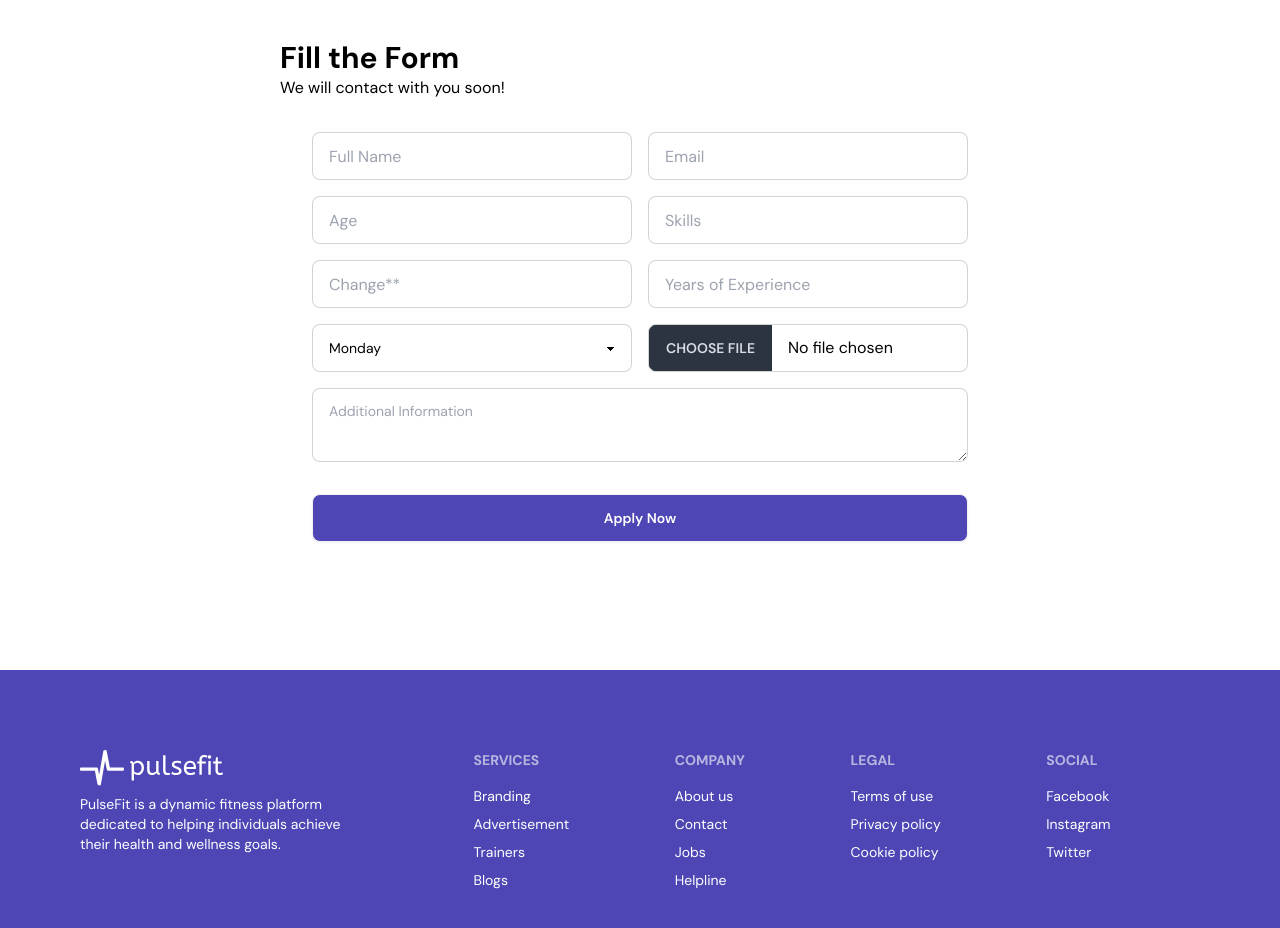
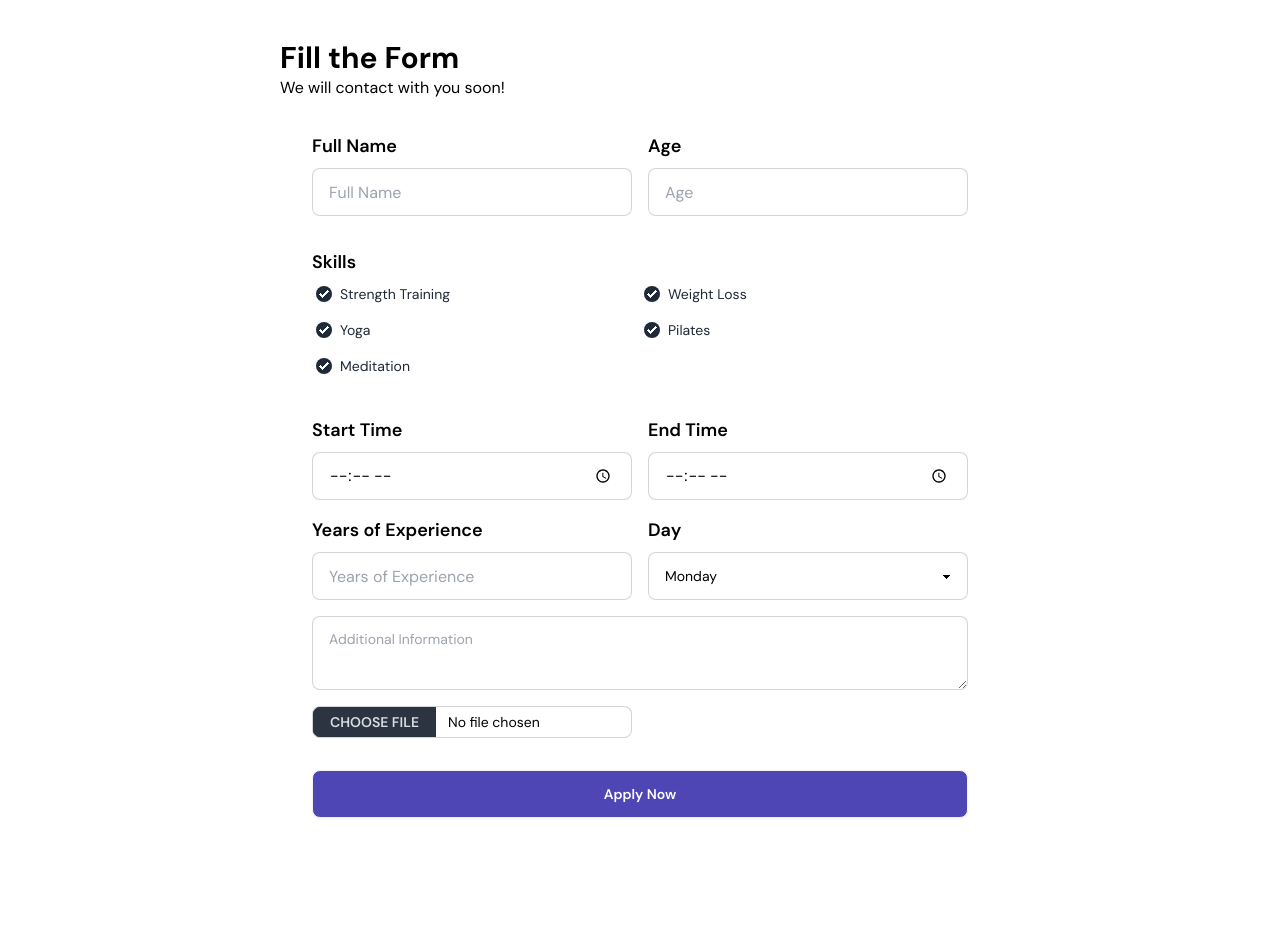
Before and after one commit to alexsarker/pulsefit-client, a React (Vite) app: page /applyTrainer in a window 1280 px wide. Shown: the part 800-1728 px from the top of the page. Built offline with nearby package versions, Linux system fonts and the light colour scheme; no server answers.

Commit message:
trainer detail area done

```diff
--- a/src/components/ApplyTrainer/ApplyForm.jsx
+++ b/src/components/ApplyTrainer/ApplyForm.jsx
@@ -1,4 +1,8 @@
+import { Toaster } from "react-hot-toast";
+import useAuth from "../../hooks/useAuth";
+
 const ApplyForm = () => {
+  const { user } = useAuth();
   return (
     <>
       <div className="card shrink-0 w-max mx-auto mb-24">
@@ -8,6 +12,7 @@ const ApplyForm = () => {
         </div>
         <form className="card-body gap-4 grid lg:grid-cols-2">
           <div className="form-control">
+            <h2 className="text-lg font-semibold pb-2">Full Name</h2>
             <input
               type="text"
               placeholder="Full Name"
@@ -15,47 +20,104 @@ const ApplyForm = () => {
               required
             />
           </div>
+
           <div className="form-control">
+            <h2 className="text-lg font-semibold pb-2">Age</h2>
             <input
-              type="email"
-              placeholder="Email"
+              type="number"
+              placeholder="Age"
+              className="input input-bordered"
+              min={0}
+              required
+            />
+          </div>
+
+          <div className="form-control col-span-2 my-4">
+            <h2 className="text-lg font-semibold">Skills</h2>
+            <div className="grid grid-cols-2">
+              <div className="flex">
+                <label className="label cursor-pointer gap-2">
+                  <input
+                    type="checkbox"
+                    defaultChecked
+                    className="checkbox checkbox-xs"
+                  />
+                  <span className="label-text">Strength Training </span>
+                </label>
+              </div>
+              <div className="flex">
+                <label className="label cursor-pointer gap-2">
+                  <input
+                    type="checkbox"
+                    defaultChecked
+                    className="checkbox checkbox-xs"
+                  />
+                  <span className="label-text">Weight Loss</span>
+                </label>
+              </div>
+              <div className="flex">
+                <label className="label cursor-pointer gap-2">
+                  <input
+                    type="checkbox"
+                    defaultChecked
+                    className="checkbox checkbox-xs"
+                  />
+                  <span className="label-text">Yoga</span>
+                </label>
+              </div>
+              <div className="flex">
+                <label className="label cursor-pointer gap-2">
+                  <input
+                    type="checkbox"
+                    defaultChecked
+                    className="checkbox checkbox-xs"
+                  />
+                  <span className="label-text">Pilates</span>
+                </label>
+              </div>
+              <div className="flex">
+                <label className="label cursor-pointer gap-2">
+                  <input
+                    type="checkbox"
+                    defaultChecked
+                    className="checkbox checkbox-xs"
+                  />
+                  <span className="label-text">Meditation</span>
+                </label>
+              </div>
+            </div>
+          </div>
+
+          <div className="form-control">
+            <h2 className="text-lg font-semibold pb-2">Start Time</h2>
+            <input
+              type="time"
+              placeholder="time"
               className="input input-bordered"
               required
             />
           </div>
           <div className="form-control">
+            <h2 className="text-lg font-semibold pb-2">End Time</h2>
             <input
-              type="number"
-              placeholder="Age"
+              type="time"
+              placeholder="time"
               className="input input-bordered"
               required
             />
           </div>
           <div className="form-control">
+            <h2 className="text-lg font-semibold pb-2">Years of Experience</h2>
             <input
-              type="text"
-              placeholder="Skills"
+              type="number"
+              placeholder="Years of Experience"
               className="input input-bordered"
+              min={0}
               required
             />
           </div>
           <div className="form-control">
-            <input
-              type="text"
-              placeholder="Change**"
-              className="input input-bordered"
-              required
-            />
-          </div>
-          <div className="form-control">
-            <input
-              type="number"
-              placeholder="Years of Experience"
-              className="input input-bordered"
-              required
-            />
-          </div>
-          <div className="form-control">
+            <h2 className="text-lg font-semibold pb-2">Day</h2>
             <select className="select select-bordered w-full max-w-xs">
               <option disabled defaultChecked required>
                 Select
@@ -67,17 +129,18 @@ const ApplyForm = () => {
               <option>Friday</option>
             </select>
           </div>
-          <div className="form-control">
-            <input
-              type="file"
-              className="file-input file-input-bordered w-full max-w-xs"
-            />
-          </div>
           <div className="form-control md:col-span-2 lg:col-span-2">
             <textarea
               className="textarea textarea-bordered"
               placeholder="Additional Information"
+              required
             ></textarea>
+          </div>
+          <div className="form-control">
+            <input
+              type="file"
+              className="file-input file-input-bordered file-input-sm w-full max-w-xs"
+            />
           </div>
           <div className="form-control mt-4 md:col-span-2 lg:col-span-2">
             <button className="btn bg-piccolo text-white px-10 hover:bg-[#2A2473]">
@@ -85,6 +148,9 @@ const ApplyForm = () => {
             </button>
           </div>
         </form>
+        <div>
+          <Toaster position="top-right" reverseOrder={false} />
+        </div>
       </div>
     </>
   );
--- a/src/components/BecomeTrainer.jsx
+++ b/src/components/BecomeTrainer.jsx
@@ -11,7 +11,7 @@ const BecomeTrainer = () => {
         <img src={BecomeImg} alt="become trainer" />
         <p className="font-medium"> Apply now and make a difference.</p>
         <Link
-          to="/becomeTrainer"
+          to="/applyTrainer"
           className="btn bg-piccolo text-white px-10 hover:bg-[#2A2473]"
         >
           Become a Trainer
--- a/src/controller/Route.jsx
+++ b/src/controller/Route.jsx
@@ -38,8 +38,10 @@ const router = createBrowserRouter([
         element: <Trainers />,
       },
       {
-        path: "/trainerDetail",
+        path: "/trainers/:id",
         element: <TrainerDetail />,
+        loader: ({ params }) =>
+          fetch(`http://localhost:5000/trainers/${params.id}`),
       },
       {
         path: "/subscription",
--- a/src/pages/Trainers.jsx
+++ b/src/pages/Trainers.jsx
@@ -4,6 +4,7 @@ import SectionTitle from "../components/SectionTitle";
 import TrainerImg from "/src/assets/trainers/local.png";
 import { Helmet } from "react-helmet-async";
 import useTrainer from "../hooks/useTrainer";
+import { Link } from "react-router-dom";
 
 const Trainers = () => {
   const [trainersData] = useTrainer("");
@@ -26,7 +27,7 @@ const Trainers = () => {
         <div className="mb-24">
           <div className="grid grid-cols-1 md:grid-cols-2 lg:grid-cols-4 gap-6 place-items-center">
             {trainersData.map((trainer) => (
-              <div key={trainer._id} className="card w-80 bg-piccolo">
+              <Link to={`/trainers/${trainer._id}`} key={trainer._id} className="card w-80 bg-piccolo">
                 <figure>
                   <img
                     src={trainer.profileImage}
@@ -67,7 +68,7 @@ const Trainers = () => {
                     </p>
                   </div>
                 </div>
-              </div>
+              </Link>
             ))}
           </div>
         </div>
```
Also changed, not shown: src/pages/TrainerDetail.jsx (+44 -42 lines).
